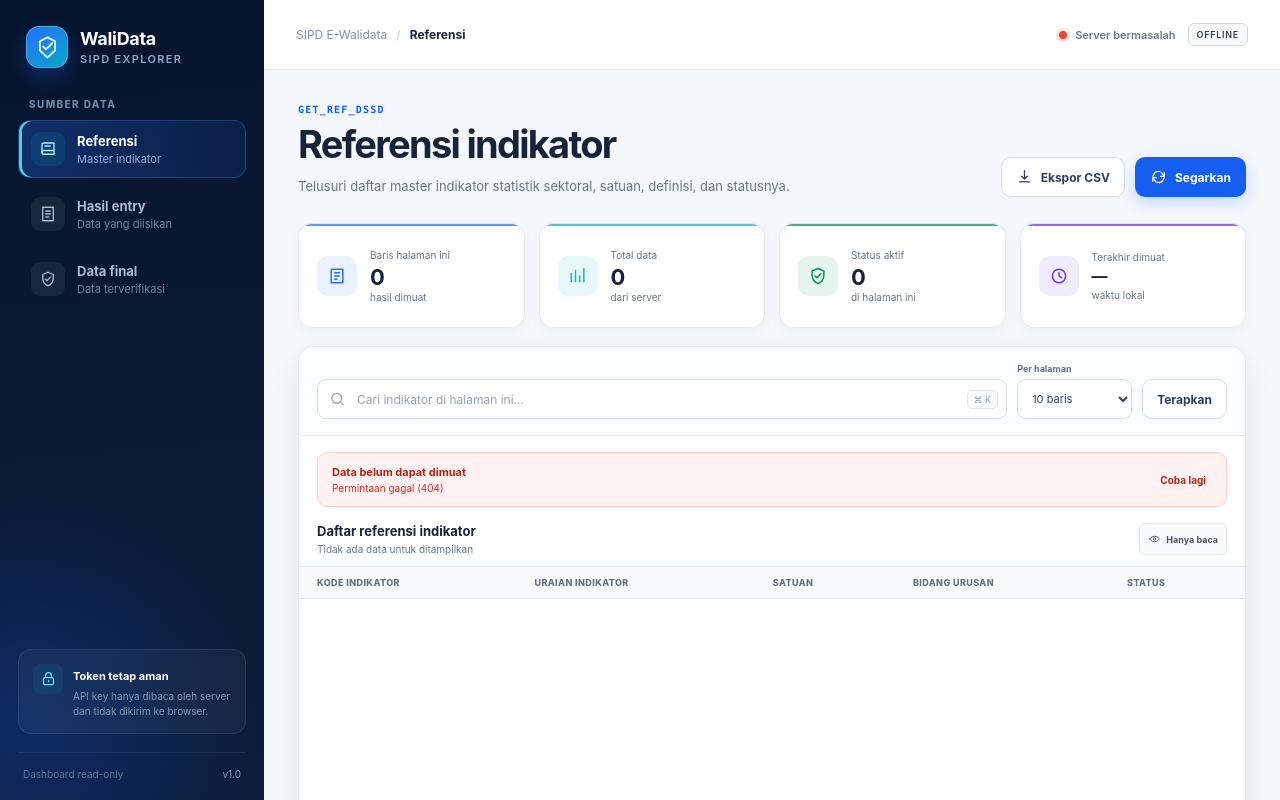
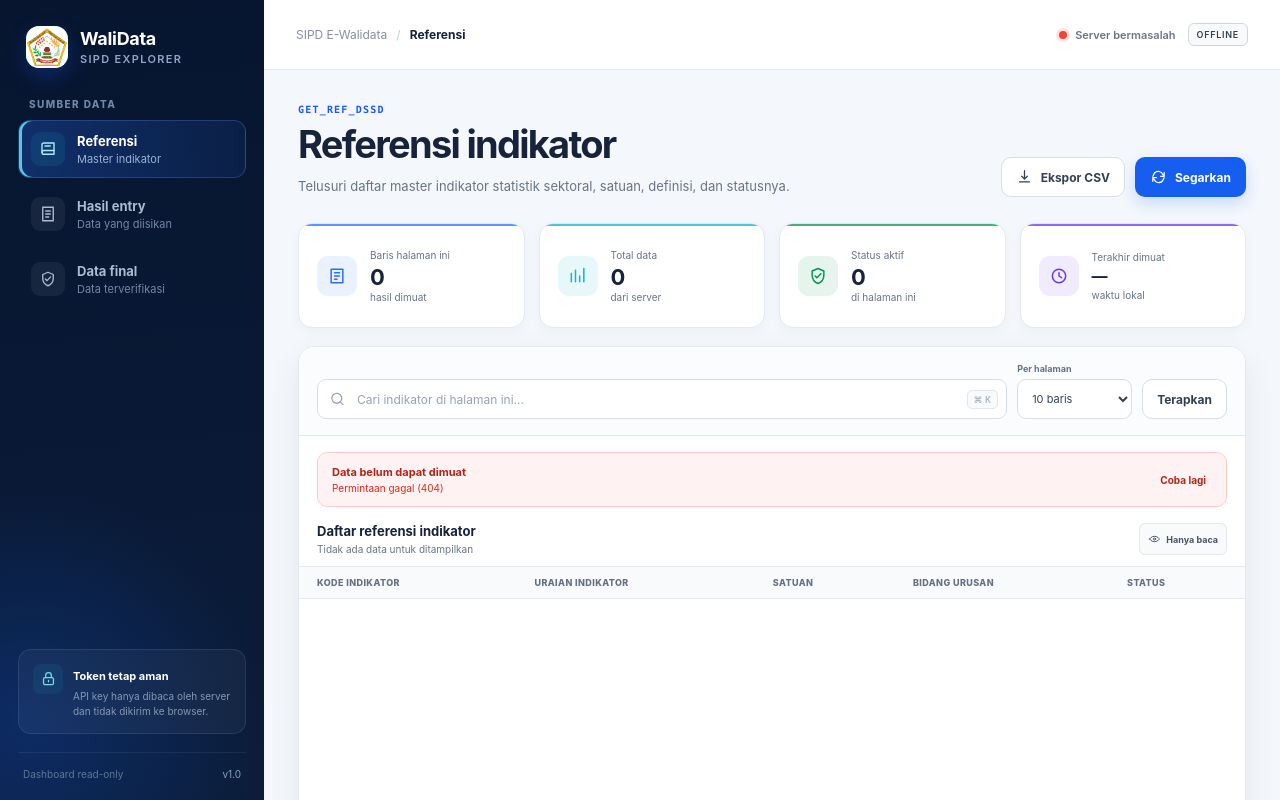
Before and after one commit to sayaahmaddi-lab/sipd-dashboard, a website: page public/index.html in a window 1280 px wide. Shown: the top 800 px of the page. Drawn offline with Linux system fonts and the light colour scheme; no server answers.

Commit message:
Ganti logo sidebar dengan emblem Keramat Mupakat

```diff
--- a/public/index.html
+++ b/public/index.html
@@ -11,9 +11,7 @@
   <div class="app-shell">
     <aside class="sidebar" id="sidebar">
       <div class="brand">
-        <div class="brand-mark" aria-hidden="true">
-          <svg viewBox="0 0 32 32" fill="none"><path d="M7 8.5 16 4l9 4.5v10.8L16 28l-9-8.7V8.5Z" stroke="currentColor" stroke-width="2"/><path d="m11 15 3.2 3.2L21.5 11" stroke="currentColor" stroke-width="2.2" stroke-linecap="round" stroke-linejoin="round"/></svg>
-        </div>
+        <div class="brand-mark" aria-hidden="true"><img src="/logo.png" alt="Logo"></div>
         <div><strong>WaliData</strong><span>SIPD Explorer</span></div>
       </div>
 
--- a/public/styles.css
+++ b/public/styles.css
@@ -52,8 +52,8 @@ svg { width: 20px; height: 20px; fill: none; stroke: currentColor; stroke-width:
     linear-gradient(175deg, var(--navy-950), var(--navy-900));
 }
 .brand { display: flex; align-items: center; gap: 12px; padding: 0 8px 30px; }
-.brand-mark { display: grid; width: 42px; height: 42px; place-items: center; color: #fff; border: 1px solid rgba(255,255,255,.23); border-radius: 13px; background: linear-gradient(145deg, var(--blue-600), #05a7c4); box-shadow: 0 8px 20px rgba(21,94,239,.28); }
-.brand-mark svg { width: 27px; height: 27px; }
+.brand-mark { display: grid; width: 42px; height: 42px; place-items: center; border-radius: 13px; background: linear-gradient(145deg, var(--blue-600), #05a7c4); box-shadow: 0 8px 20px rgba(21,94,239,.28); overflow: hidden; }
+.brand-mark img { width: 100%; height: 100%; object-fit: contain; }
 .brand strong { display: block; font-size: 18px; letter-spacing: -.3px; }
 .brand span { display: block; margin-top: 3px; color: #8fa6c7; font-size: 11px; font-weight: 600; letter-spacing: .12em; text-transform: uppercase; }
 .sidebar-section-label { padding: 0 11px 10px; color: #7187a6; font-size: 10px; font-weight: 800; letter-spacing: .14em; text-transform: uppercase; }
```
Also changed, not shown: public/logo.png (added), 1 other file.
